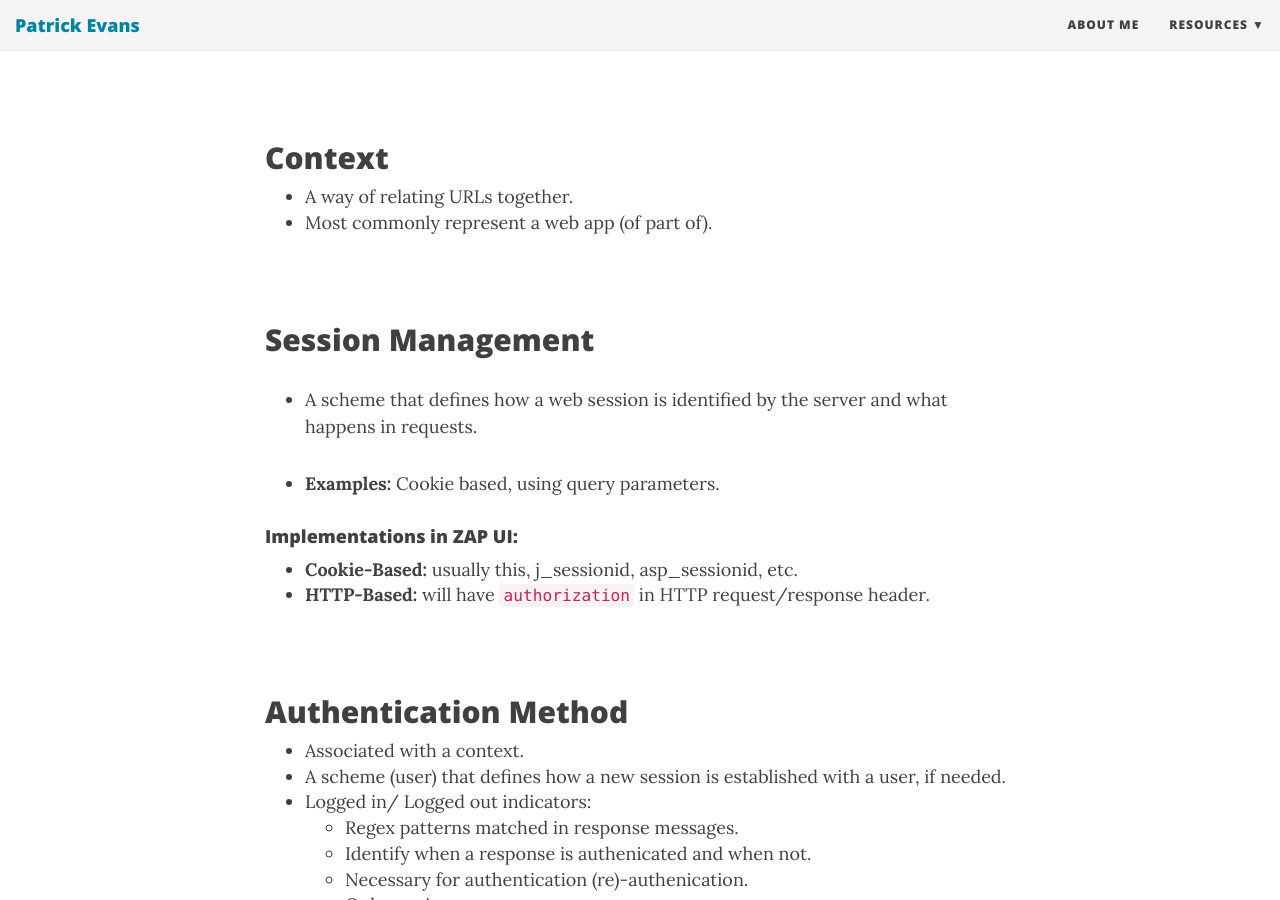
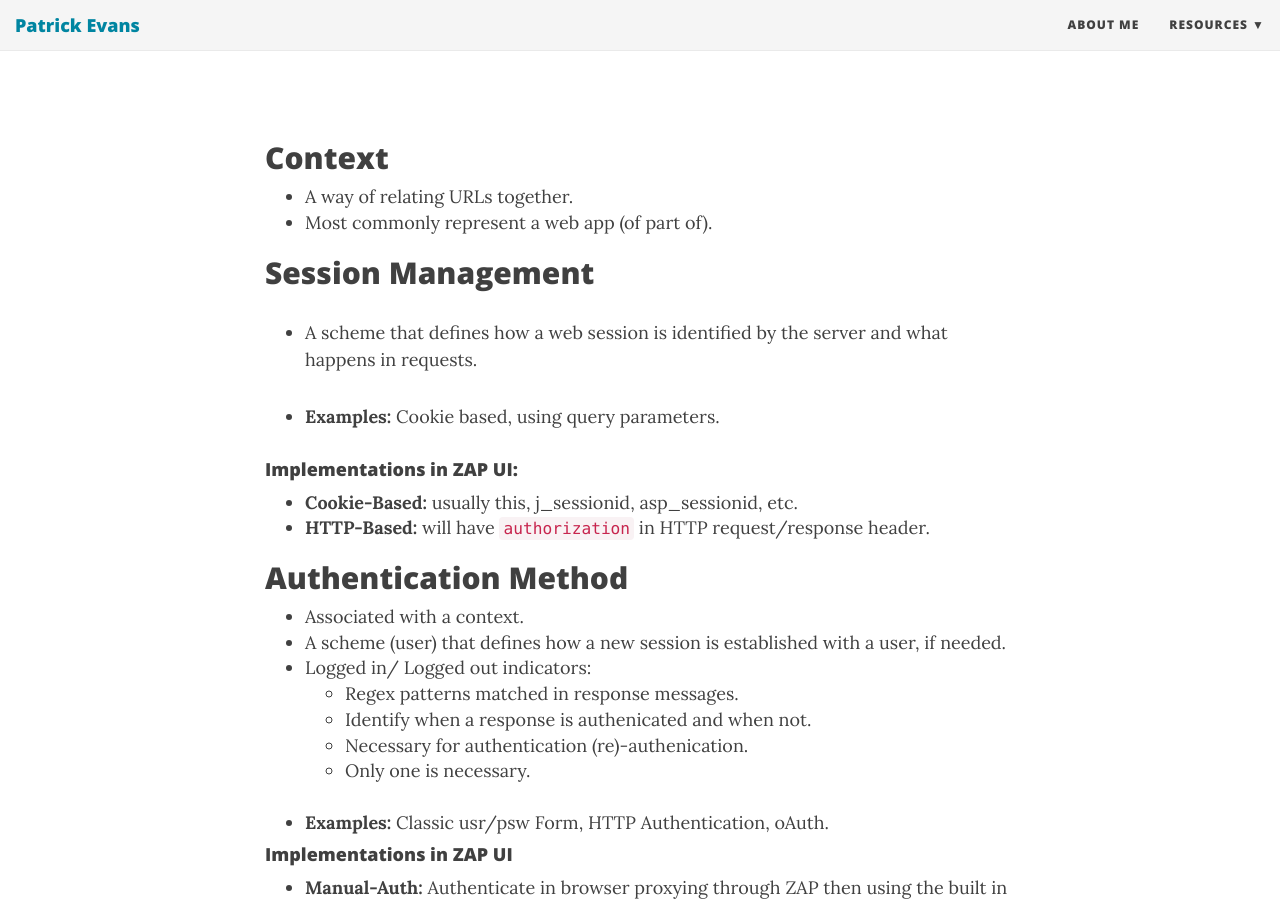
Before and after one commit to patevs/old_blog, a Jekyll site: the page built from _posts/2017-11-30-owasp-zap.md, in a window 1280 px wide and 900 px high, scrolled down 816 px. Built offline with Jekyll 4.4.1, drawn with Linux system fonts in a browser that asks for light colours; nearby versions of some CDN libraries.

Commit message:
updating_formatting_4 owasp-zap post

```diff
--- a/_posts/2017-11-30-owasp-zap.md
+++ b/_posts/2017-11-30-owasp-zap.md
@@ -28,20 +28,18 @@ It is designed to be used by people with a wide range of security experience and
 * Most commonly represent a web app (of part of).
 <br>
 
-<br>
 ## Session Management
 * A scheme that defines how a web session is identified by the server and what happens in requests.
 <br>
 
-* __Examples:__ Cookie based, using query parameters.
-<br>
+* __Examples:__ Cookie based, using query parameters.<br>
 
 #### Implementations in ZAP UI:
 * __Cookie-Based:__ usually this, j_sessionid, asp_sessionid, etc.
 * __HTTP-Based:__ will have `authorization` in HTTP request/response header.
 <br>
 
-<br>
+
 ## Authentication Method
 * Associated with a context.
 * A scheme (user) that defines how a new session is established with a user, if needed.
@@ -51,8 +49,8 @@ It is designed to be used by people with a wide range of security experience and
 	- Necessary for authentication (re)-authenication.
 	- Only one is necessary.<br>
 <br>
-* __Examples:__ Classic usr/psw Form, HTTP Authentication, oAuth.
-<br>
+
+* __Examples:__ Classic usr/psw Form, HTTP Authentication, oAuth.<br>
 
 #### Implementations in ZAP UI
 * __Manual-Auth:__
@@ -63,12 +61,14 @@ It is designed to be used by people with a wide range of security experience and
 	When authenticating or logging in via a host name, realm, and port.
 <br>
 
-<br>
+
 ## User Management
 * Handles how the users of the web application that can be used for executing actions.
 Users define the actual authentication credentials required in auth process.
 <br>
-* __Example:__ Username / Password key-value pairs.
+
+* __Example:__ Username / Password key-value pairs.<br>
+
 <br>
 
 <br>
```
